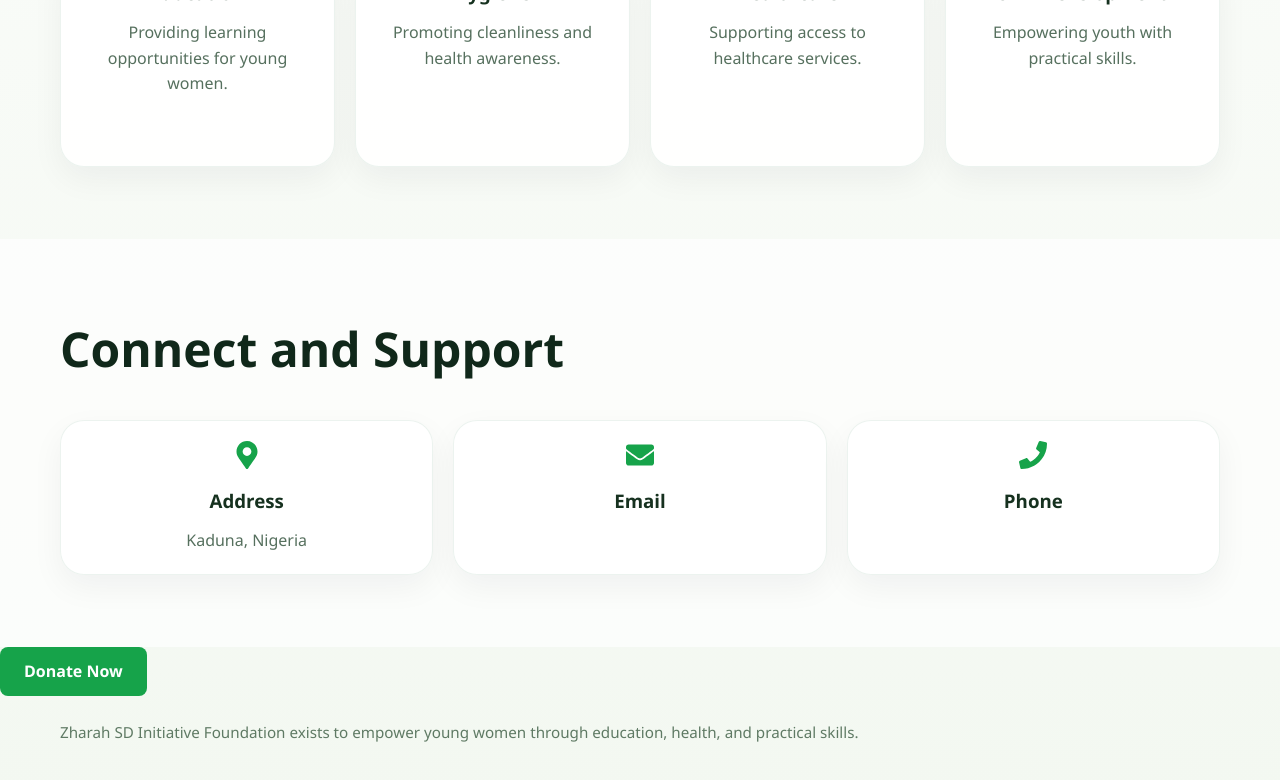
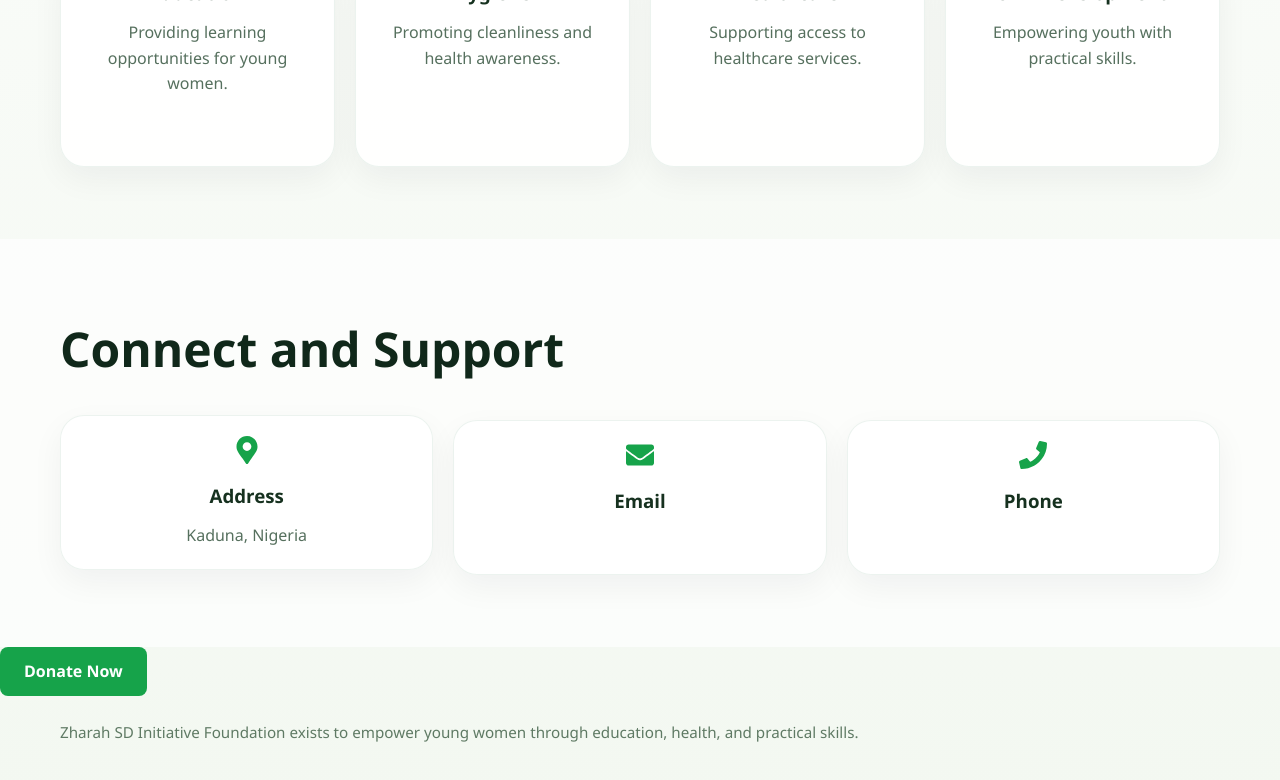
Before and after one commit to Abusadiq006/Zharah-SD-NGO, a React (Vite) app: page / in a window 1280 px wide. In both pictures the pointer is over the element 246 px from the left and 2580 px from the top of the page. Shown: the part 2083-2863 px from the top of the page. Built offline with nearby package versions, Linux system fonts and the light colour scheme.

Commit message:
implementing styless

```diff
--- a/src/App.css
+++ b/src/App.css
@@ -256,6 +256,11 @@
   margin-bottom: 10px;
 }
 
+.contact-card:hover{
+  transform:translateY(-5px);
+  transition:0.3s;
+}
+
 .program-grid {
   display: grid;
   grid-template-columns: repeat(4, minmax(0, 1fr));
```
